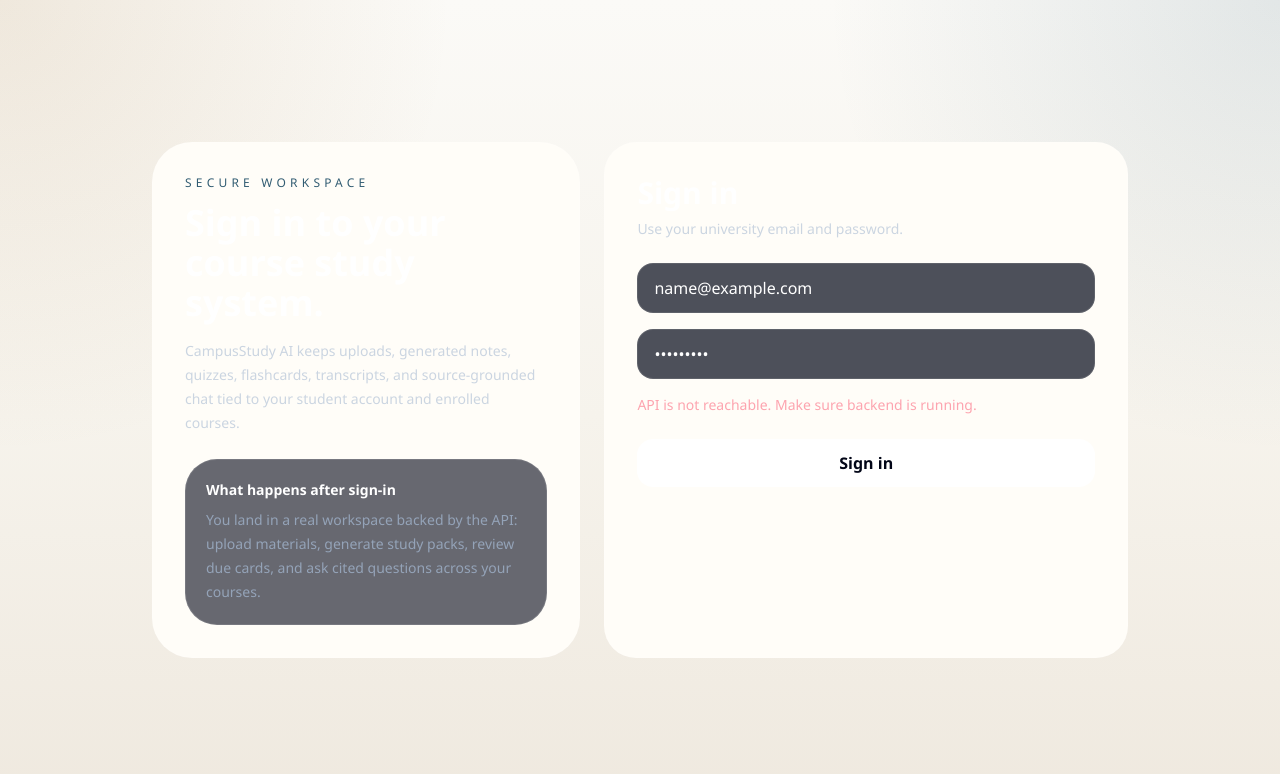
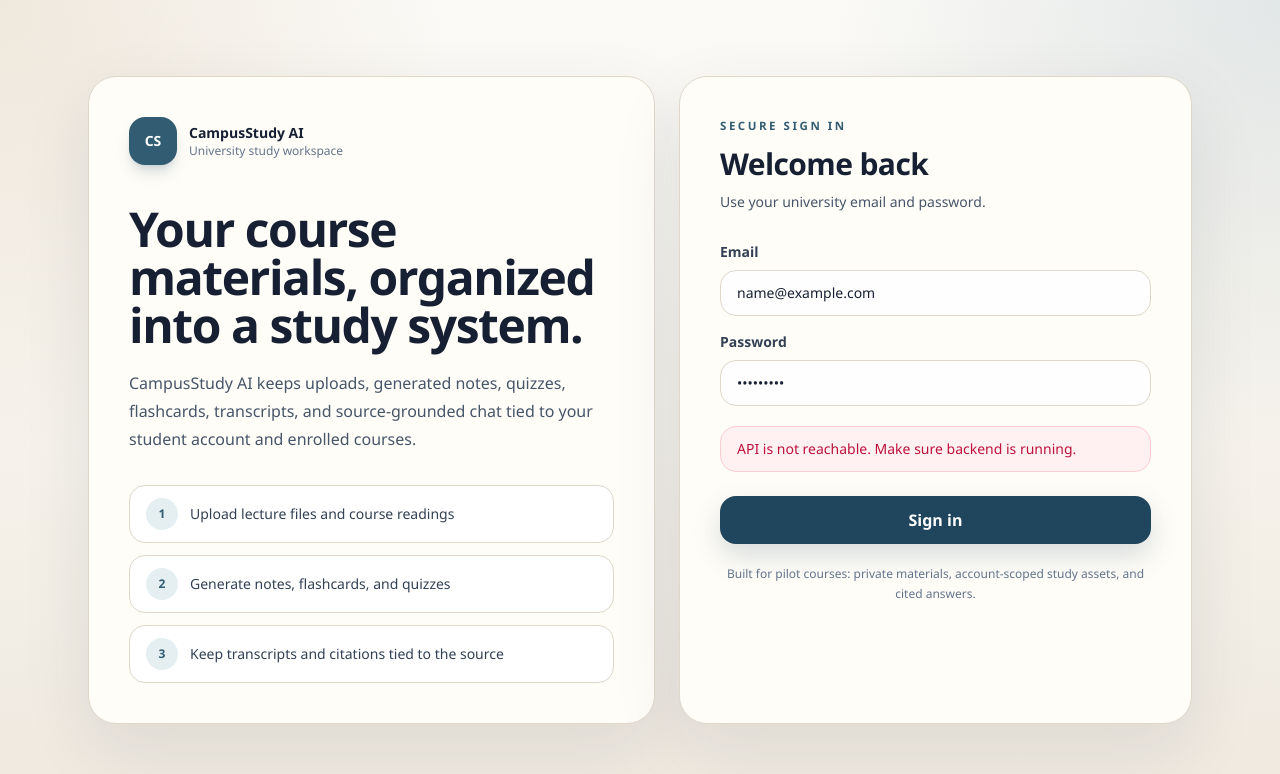
Before and after one commit to SoojalKumar/campusstudy-ai, a Next.js app in the folder apps/web/: page /login in a window 1280 px wide. Both pictures are taken after typing "name@example.com", "Sample123" into the empty fields and a click on the button "Sign in". Shown: the top 774 px of the page. Built offline with nearby package versions, Linux system fonts and the light colour scheme; no server answers.

Commit message:
feat(web): redesign login and app shell

```diff
--- a/apps/web/app/(auth)/login/page.tsx
+++ b/apps/web/app/(auth)/login/page.tsx
@@ -38,54 +38,88 @@
   }
 
   return (
-    <main className="mx-auto flex min-h-screen max-w-5xl items-center px-6 py-12">
-      <div className="grid w-full gap-6 lg:grid-cols-[0.9fr_1.1fr]">
-        <section className="rounded-[2.5rem] border border-white/10 bg-[var(--panel)] p-8">
-          <p className="text-xs uppercase tracking-[0.35em] text-tide">Secure Workspace</p>
-          <h1 className="mt-3 text-4xl font-semibold text-white">Sign in to your course study system.</h1>
-          <p className="mt-4 text-sm leading-6 text-slate-300">
+    <main className="mx-auto flex min-h-screen max-w-6xl items-center px-6 py-12 text-ink">
+      <div className="grid w-full gap-6 lg:grid-cols-[1.05fr_0.95fr]">
+        <section className="cs-card overflow-hidden p-8 md:p-10">
+          <div className="flex items-center gap-3">
+            <div className="grid size-12 place-items-center rounded-2xl bg-tide text-sm font-bold text-white shadow-lg shadow-tide/20">
+              CS
+            </div>
+            <div>
+              <p className="text-sm font-semibold text-ink">CampusStudy AI</p>
+              <p className="text-xs text-slate-500">University study workspace</p>
+            </div>
+          </div>
+          <h1 className="mt-10 max-w-xl text-4xl font-semibold leading-tight tracking-[-0.03em] text-ink md:text-5xl">
+            Your course materials, organized into a study system.
+          </h1>
+          <p className="mt-5 max-w-lg text-base leading-7 text-slate-600">
             CampusStudy AI keeps uploads, generated notes, quizzes, flashcards, transcripts, and source-grounded chat
             tied to your student account and enrolled courses.
           </p>
-          <div className="mt-6 rounded-[2rem] border border-white/10 bg-slate-950/60 p-5">
-            <p className="text-sm font-semibold text-white">What happens after sign-in</p>
-            <p className="mt-2 text-sm leading-6 text-slate-400">
-              You land in a real workspace backed by the API: upload materials, generate study packs, review due cards,
-              and ask cited questions across your courses.
-            </p>
+          <div className="mt-8 grid gap-3">
+            {[
+              "Upload lecture files and course readings",
+              "Generate notes, flashcards, and quizzes",
+              "Keep transcripts and citations tied to the source"
+            ].map((item, index) => (
+              <div key={item} className="flex items-center gap-3 rounded-2xl border border-[var(--line)] bg-white px-4 py-3">
+                <span className="grid size-8 place-items-center rounded-full bg-[var(--accent-soft)] text-xs font-bold text-tide">
+                  {index + 1}
+                </span>
+                <p className="text-sm font-medium text-slate-700">{item}</p>
+              </div>
+            ))}
           </div>
         </section>
 
-        <form onSubmit={onSubmit} className="rounded-[2rem] border border-white/10 bg-[var(--panel)] p-8">
-          <h2 className="text-3xl font-semibold text-white">Sign in</h2>
-          <p className="mt-2 text-sm text-slate-300">Use your university email and password.</p>
+        <form onSubmit={onSubmit} className="cs-card p-8 md:p-10">
+          <p className="cs-eyebrow">Secure sign in</p>
+          <h2 className="mt-3 text-3xl font-semibold tracking-[-0.02em] text-ink">Welcome back</h2>
+          <p className="mt-2 text-sm leading-6 text-slate-600">Use your university email and password.</p>
         {authState === "expired" ? (
-          <p className="mt-4 rounded-2xl border border-gold/20 bg-gold/10 px-4 py-3 text-sm text-gold">
+          <p className="mt-5 rounded-2xl border border-gold/30 bg-[var(--gold-soft)] px-4 py-3 text-sm text-gold">
             Your session expired. Sign back in to continue your study workspace.
           </p>
         ) : null}
-        <div className="mt-6 space-y-4">
+        <div className="mt-7 space-y-4">
+          <label className="grid gap-2 text-sm font-semibold text-slate-700">
+            Email
             <input
               value={form.email}
+              type="email"
+              autoComplete="email"
               onChange={(event) => setForm((current) => ({ ...current, email: event.target.value }))}
-            className="w-full rounded-2xl border border-white/10 bg-slate-950/70 px-4 py-3 text-white"
-            placeholder="student email"
+              className="cs-input px-4 py-3 font-normal"
+              placeholder="maya@student.pacific.edu"
             />
+          </label>
+          <label className="grid gap-2 text-sm font-semibold text-slate-700">
+            Password
             <input
               value={form.password}
               type="password"
+              autoComplete="current-password"
               onChange={(event) => setForm((current) => ({ ...current, password: event.target.value }))}
-            className="w-full rounded-2xl border border-white/10 bg-slate-950/70 px-4 py-3 text-white"
-            placeholder="password"
+              className="cs-input px-4 py-3 font-normal"
+              placeholder="Enter your password"
             />
+          </label>
         </div>
-        {error ? <p className="mt-4 text-sm text-rose-300">{error}</p> : null}
+        {error ? (
+          <p className="mt-5 rounded-2xl border border-rose-200 bg-rose-50 px-4 py-3 text-sm text-rose-700">
+            {error}
+          </p>
+        ) : null}
         <button
-          className="mt-6 w-full rounded-2xl bg-white px-4 py-3 font-semibold text-slate-950 disabled:opacity-50"
+          className="cs-button-primary mt-6 w-full px-4 py-3 disabled:cursor-not-allowed disabled:opacity-50"
           disabled={Boolean(loadingLabel)}
         >
           {loadingLabel === "custom" ? "Signing in..." : "Sign in"}
         </button>
+        <p className="mt-5 text-center text-xs leading-5 text-slate-500">
+          Built for pilot courses: private materials, account-scoped study assets, and cited answers.
+        </p>
       </form>
       </div>
     </main>
--- a/apps/web/components/layout-shell.tsx
+++ b/apps/web/components/layout-shell.tsx
@@ -16,27 +16,34 @@
   const { user, clearSession } = useSession();
 
   return (
-    <div className="app-shell min-h-screen">
-      <div className="mx-auto flex min-h-screen max-w-7xl gap-6 px-4 py-6 md:px-6">
-        <aside className="hidden w-72 shrink-0 rounded-[2rem] border border-white/10 bg-[var(--panel)] p-5 md:flex md:flex-col">
+    <div className="app-shell min-h-screen text-ink">
+      <div className="mx-auto flex min-h-screen max-w-7xl gap-5 px-4 py-5 md:px-6">
+        <aside className="sticky top-5 hidden h-[calc(100vh-2.5rem)] w-72 shrink-0 rounded-[2rem] border border-[var(--line)] bg-[var(--panel)] p-5 shadow-[var(--shadow-soft)] md:flex md:flex-col">
           <div>
-            <p className="text-xs uppercase tracking-[0.35em] text-tide">CampusStudy AI</p>
-            <h1 className="mt-3 text-2xl font-semibold">Structured study, not chat sludge.</h1>
-            <p className="mt-3 text-sm text-slate-300">
-              Upload lectures, generate notes, quiz yourself, and keep citations visible.
+            <div className="flex items-center gap-3">
+              <div className="grid size-11 place-items-center rounded-2xl bg-tide text-sm font-bold text-white shadow-lg shadow-tide/20">
+                CS
+              </div>
+              <div>
+                <p className="text-sm font-semibold text-ink">CampusStudy AI</p>
+                <p className="text-xs text-slate-500">Student workspace</p>
+              </div>
+            </div>
+            <p className="mt-6 text-sm leading-6 text-slate-600">
+              A focused home for uploads, cited study assets, quizzes, and active recall.
             </p>
           </div>
-          <nav className="mt-8 space-y-2">
+          <nav className="mt-8 space-y-1.5">
             {navItems.map((item) => {
               const active = pathname.startsWith(item.href);
               return (
                 <Link
                   key={item.href}
                   href={item.href}
-                  className={`block rounded-2xl px-4 py-3 text-sm transition ${
+                  className={`block rounded-2xl px-4 py-3 text-sm font-semibold transition ${
                     active
-                      ? "bg-white text-slate-950"
-                      : "border border-transparent text-slate-300 hover:border-white/10 hover:bg-white/5"
+                      ? "bg-tide text-white shadow-sm"
+                      : "border border-transparent text-slate-600 hover:border-[var(--line)] hover:bg-white"
                   }`}
                 >
                   {item.label}
@@ -44,12 +51,12 @@
               );
             })}
           </nav>
-          <div className="mt-auto rounded-3xl border border-white/10 bg-slate-950/60 p-4">
-            <p className="text-sm font-medium text-white">{user?.name ?? "Signed out"}</p>
-            <p className="mt-1 text-xs text-slate-400">{user?.email ?? "Sign in to access your workspace"}</p>
+          <div className="mt-auto rounded-3xl border border-[var(--line)] bg-[var(--panel-muted)] p-4">
+            <p className="text-sm font-semibold text-ink">{user?.name ?? "Signed out"}</p>
+            <p className="mt-1 break-words text-xs text-slate-500">{user?.email ?? "Sign in to access your workspace"}</p>
             {user ? (
               <button
-                className="mt-4 w-full rounded-2xl bg-ember px-4 py-3 text-sm font-semibold text-ink"
+                className="cs-button-secondary mt-4 w-full px-4 py-3 text-sm text-ember"
                 onClick={clearSession}
                 type="button"
               >
@@ -57,7 +64,7 @@
               </button>
             ) : (
               <Link
-                className="mt-4 block w-full rounded-2xl bg-white px-4 py-3 text-center text-sm font-semibold text-slate-950"
+                className="cs-button-primary mt-4 block w-full px-4 py-3 text-center text-sm"
                 href="/login"
               >
                 Sign in
@@ -65,7 +72,45 @@
             )}
           </div>
         </aside>
-        <main className="flex-1">{children}</main>
+        <main className="min-w-0 flex-1">
+          <div className="mb-4 rounded-[1.5rem] border border-[var(--line)] bg-[var(--panel)] p-3 shadow-sm md:hidden">
+            <div className="flex items-center justify-between gap-3">
+              <Link href="/dashboard" className="flex items-center gap-3">
+                <div className="grid size-10 place-items-center rounded-2xl bg-tide text-xs font-bold text-white">CS</div>
+                <div>
+                  <p className="text-sm font-semibold text-ink">CampusStudy AI</p>
+                  <p className="text-xs text-slate-500">{user?.name ?? "Student workspace"}</p>
+                </div>
+              </Link>
+              {user ? (
+                <button className="rounded-2xl border border-[var(--line)] px-3 py-2 text-xs font-semibold text-slate-600" onClick={clearSession} type="button">
+                  Sign out
+                </button>
+              ) : (
+                <Link className="rounded-2xl bg-tide px-3 py-2 text-xs font-semibold text-white" href="/login">
+                  Sign in
+                </Link>
+              )}
+            </div>
+            <nav className="mt-3 grid grid-cols-3 gap-2">
+              {navItems.map((item) => {
+                const active = pathname.startsWith(item.href);
+                return (
+                  <Link
+                    key={item.href}
+                    href={item.href}
+                    className={`rounded-2xl px-3 py-2 text-center text-xs font-semibold ${
+                      active ? "bg-tide text-white" : "bg-white text-slate-600"
+                    }`}
+                  >
+                    {item.label}
+                  </Link>
+                );
+              })}
+            </nav>
+          </div>
+          {children}
+        </main>
       </div>
     </div>
   );
```
Lines whose indentation alone changed are shown as unchanged.
